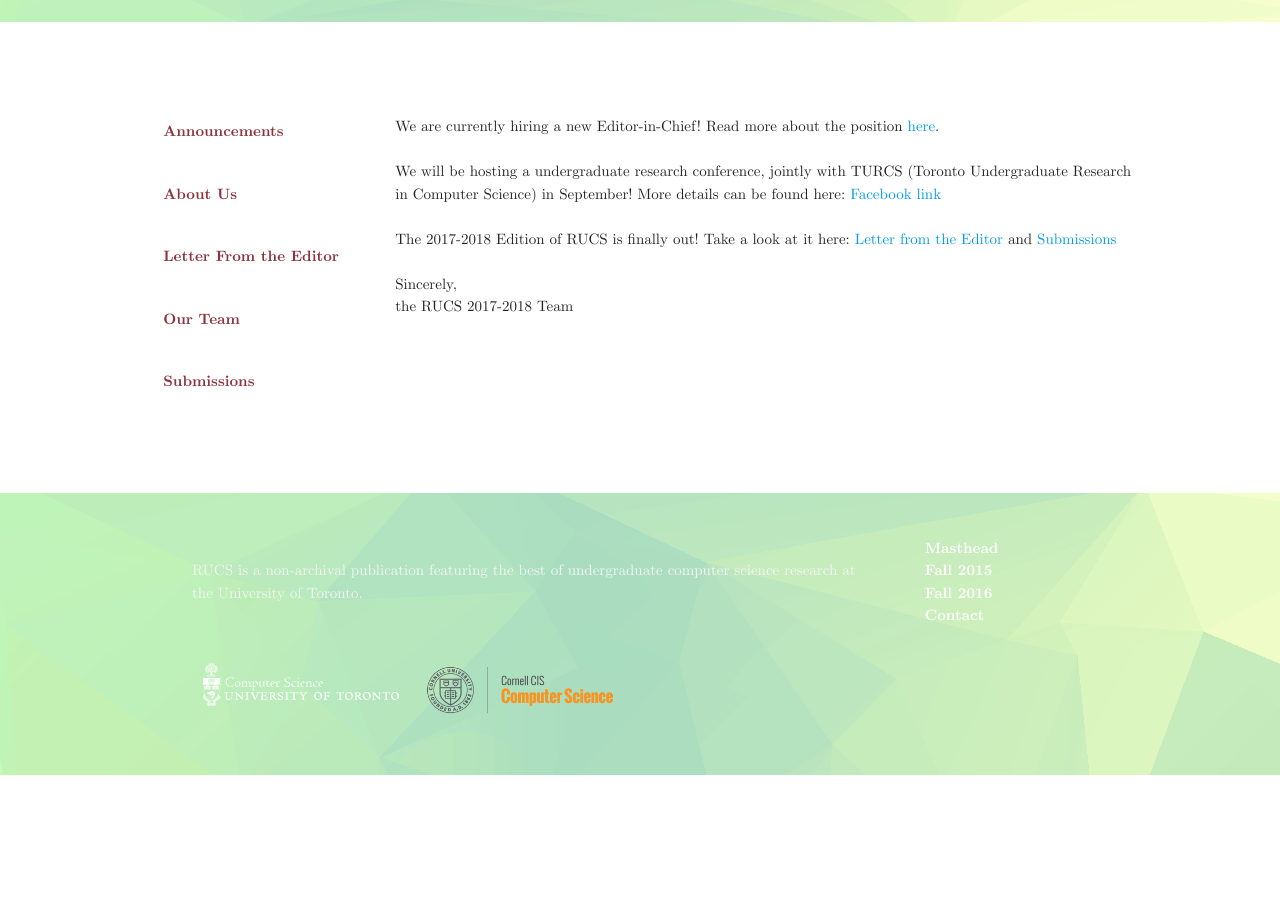
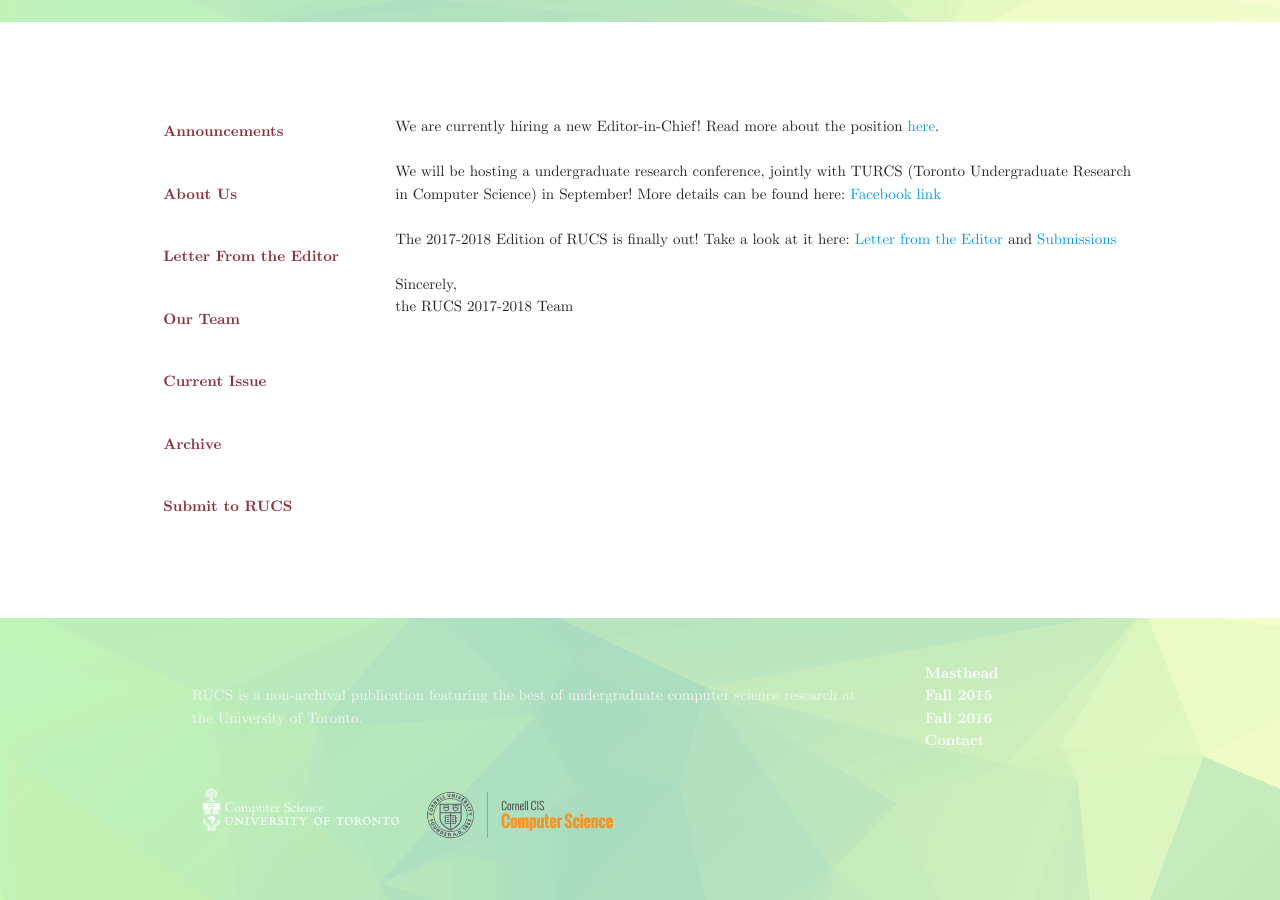
Before and after one commit to rucs-uoft/rucs-uoft.github.io, a Jekyll site: the page built from index.html, in a window 1280 px wide and 900 px high, scrolled down 878 px. Built offline with Jekyll 4.4.1, drawn with Linux system fonts in a browser that asks for light colours; nearby versions of some CDN libraries; some web fonts are replaced; before the commit the page ends 1653 px from its top, so only the background shows below that.

Commit message:
add nav items

```diff
--- a/_includes/table_of_contents.html
+++ b/_includes/table_of_contents.html
@@ -31,7 +31,13 @@
         </a>
 
         <a href="#submissions" class="waves-light collection-item">
-          <div class="toc-title">Submissions</div>
+          <div class="toc-title">Current Issue</div>
+        </a>
+        <a href="#archive" class="waves-light collection-item">
+          <div class="toc-title">Archive</div>
+        </a>
+        <a href="#cfp" target="_blank" class="waves-light collection-item">
+          <span class="toc-title">Submit to RUCS</span>
         </a>
 
 
```
